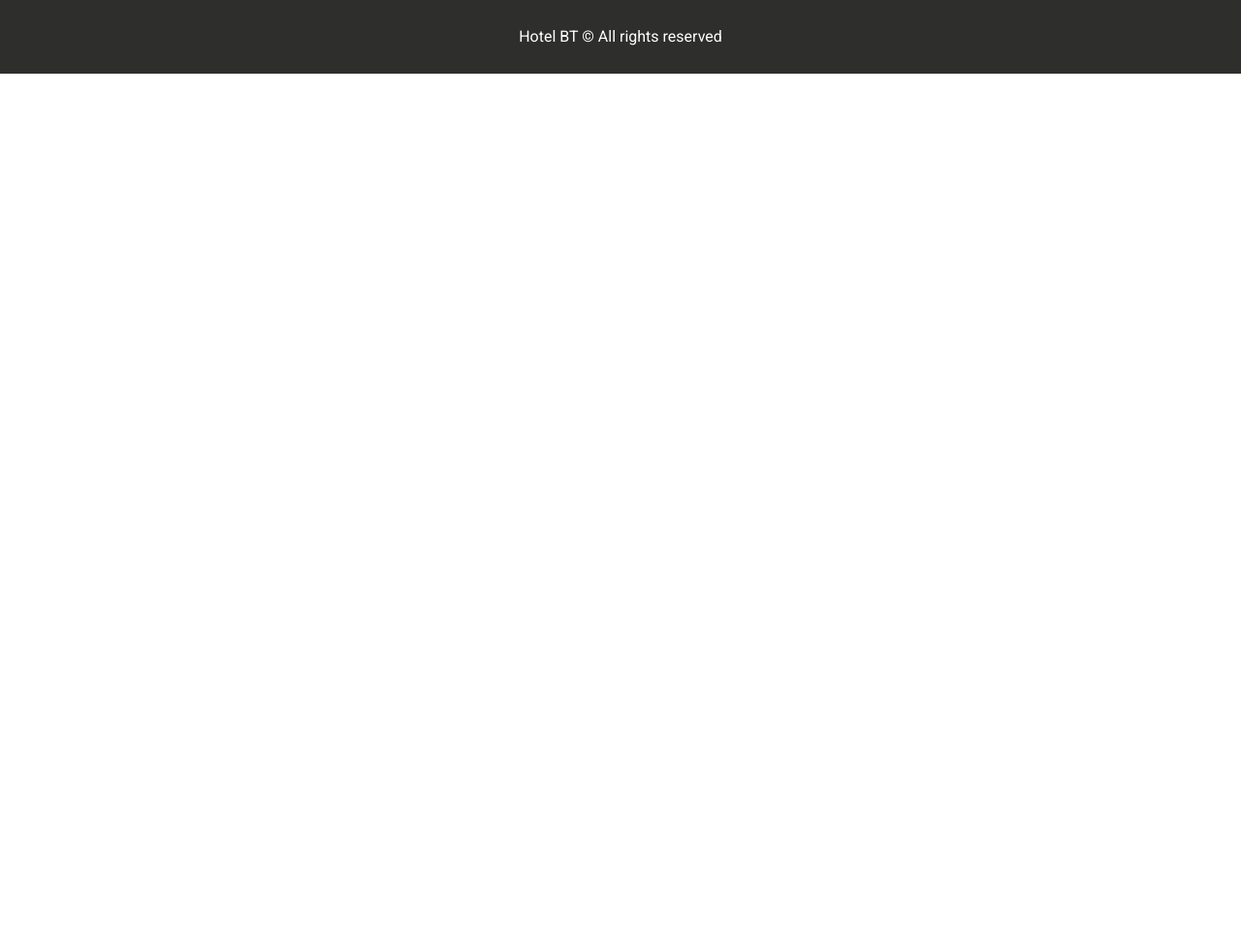
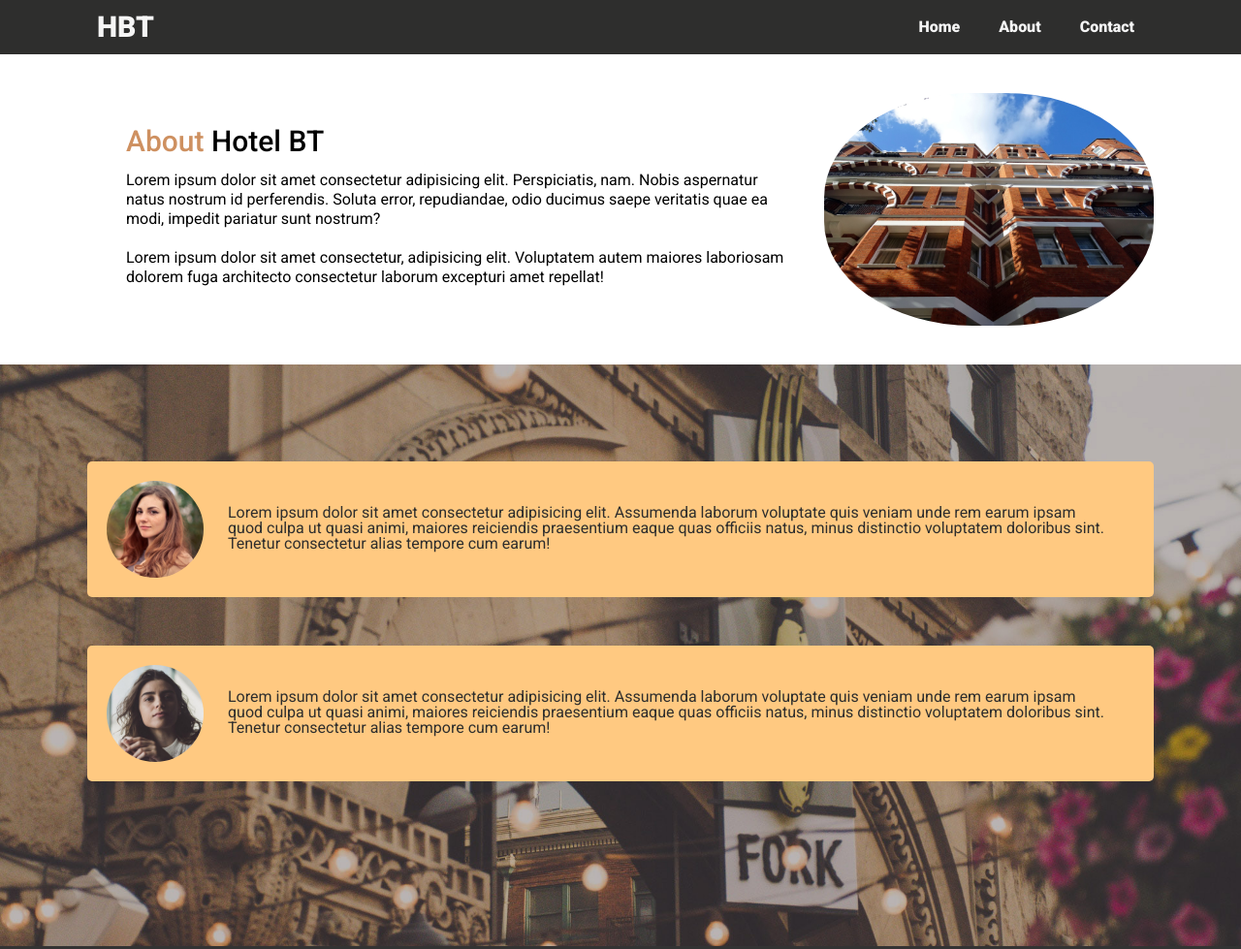
Before and after one commit to misha-dev/Hotel-BT, a plain HTML site: page about.html in a window 1280 px wide. Shown: the top 979 px of the page at 97% size. Before the commit the page ends 800 px from the top, so only its background shows below. Drawn offline with Linux system fonts and the light colour scheme.

Commit message:
About done close #1

```diff
--- a/about.html
+++ b/about.html
@@ -13,6 +13,63 @@
 </head>
 
 <body>
+    <section id="menu">
+        <nav>
+            <div class="container">
+                <div class="wrapper">
+                    <a href="#" class="logo">
+                        HBT
+                    </a>
+
+                    <div class="menu">
+                        <a href="./index.html" class="menuEl menuHome">Home</a>
+                        <a href="./about.html" class="menuEl menuAbout">About</a>
+                        <a href="#" class="menuEl menuContact">Contact</a>
+                    </div>
+                </div>
+            </div>
+        </nav>
+    </section>
+
+
+    <section id="aboutHotelInfo">
+        <div class="container">
+            <div class="wrapper">
+                <div class="aboutHotelText">
+                    <h3><span class="textPrimary">About</span> Hotel BT</h3>
+                    <p>Lorem ipsum dolor sit amet consectetur adipisicing elit. Perspiciatis, nam. Nobis
+                        aspernatur natus nostrum id perferendis. Soluta error, repudiandae, odio ducimus
+                        saepe
+                        veritatis quae ea modi, impedit pariatur sunt nostrum?</p>
+                    <p>Lorem ipsum dolor sit amet consectetur, adipisicing elit. Voluptatem autem maiores
+                        laboriosam dolorem fuga architecto consectetur laborum excepturi amet repellat!
+                    </p>
+                </div>
+                <div class="aboutHotelPhoto"></div>
+            </div>
+        </div>
+    </section>
+
+    <section id="testimonials">
+        <div class="container">
+            <div class="testimonial">
+                <img src="./images/person-1.jpg" alt="testimonial 1">
+                <p>Lorem ipsum dolor sit amet consectetur adipisicing elit. Assumenda laborum voluptate
+                    quis veniam unde rem earum ipsam quod culpa ut quasi animi, maiores reiciendis
+                    praesentium eaque quas officiis natus, minus distinctio voluptatem doloribus sint.
+                    Tenetur consectetur alias tempore cum earum!</p>
+            </div>
+            <div class="testimonial">
+                <img src="./images/person-2.jpg" alt="testimonial 1">
+                <p>Lorem ipsum dolor sit amet consectetur adipisicing elit. Assumenda laborum voluptate
+                    quis veniam unde rem earum ipsam quod culpa ut quasi animi, maiores reiciendis
+                    praesentium eaque quas officiis natus, minus distinctio voluptatem doloribus sint.
+                    Tenetur consectetur alias tempore cum earum!</p>
+            </div>
+
+        </div>
+    </section>
+
     <footer id="mainFooter">
         <p>Hotel BT &copy; All rights reserved</p>
     </footer>
--- a/main.css
+++ b/main.css
@@ -87,6 +87,11 @@ h5,
 h6 {
     font-size: inherit;
     font-weight: inherit;
+}
+
+h3 {
+    font-weight: 500;
+    font-size: 20px;
 }
 
 /*--------------------*/
@@ -257,8 +262,6 @@ h6 {
 }
 
 .box h3 {
-    font-weight: 500;
-    font-size: 20px;
     margin-bottom: 20px;
 }
 
@@ -271,6 +274,65 @@ h6 {
 footer#mainFooter {
     text-align: center;
     padding: 30px;
-    background-color: #2E2E2D;
+    background-color: #333333;
     color: white;
 }
+
+#aboutHotelInfo {
+    padding: 40px 0;
+}
+
+.aboutHotelPhoto {
+
+    background: url(./images/photo-2.jpg) no-repeat center center/cover;
+    flex: 1;
+    border-radius: 45%;
+}
+
+
+.aboutHotelText {
+    padding: 40px;
+    flex: 2;
+    line-height: 20px;
+}
+
+.aboutHotelText h3 {
+    font-size: 30px;
+    margin-bottom: 20px;
+}
+
+.aboutHotelText p:last-child {
+    margin-top: 20px;
+}
+
+
+#testimonials {
+    height: 600px;
+    padding: 50px;
+    background: url(./images/test-bg.jpg) no-repeat center center/cover;
+}
+
+#testimonials img {
+    max-width: 100px;
+    max-height: 100px;
+    border-radius: 50%;
+}
+
+.testimonial {
+    display: flex;
+    flex-wrap: wrap;
+    flex-flow: row;
+    padding: 20px;
+    background-color: #FFC981;
+    color: #2E2E2D;
+    border-radius: 5px;
+}
+
+
+.testimonial p {
+    padding: 25px;
+}
+
+.testimonial {
+    margin-top: 50px;
+}
```
Also changed, not shown: index.html (+2 -2 lines).
